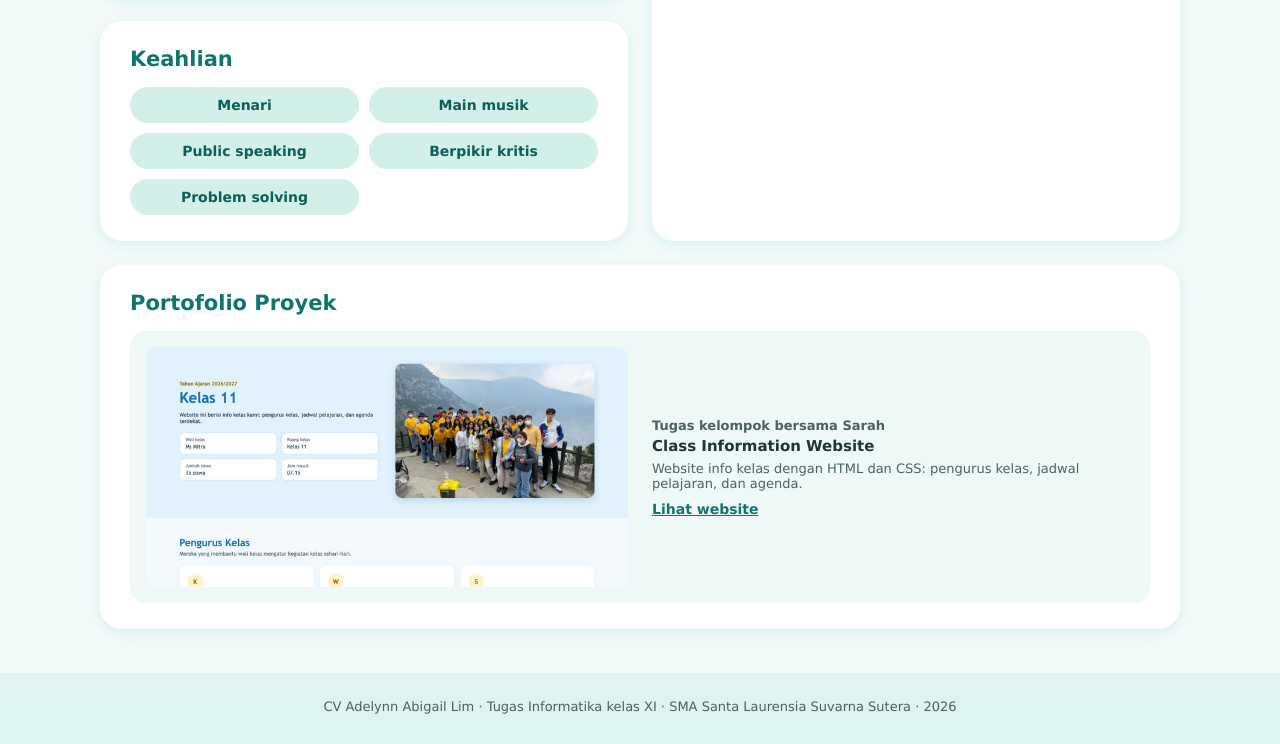
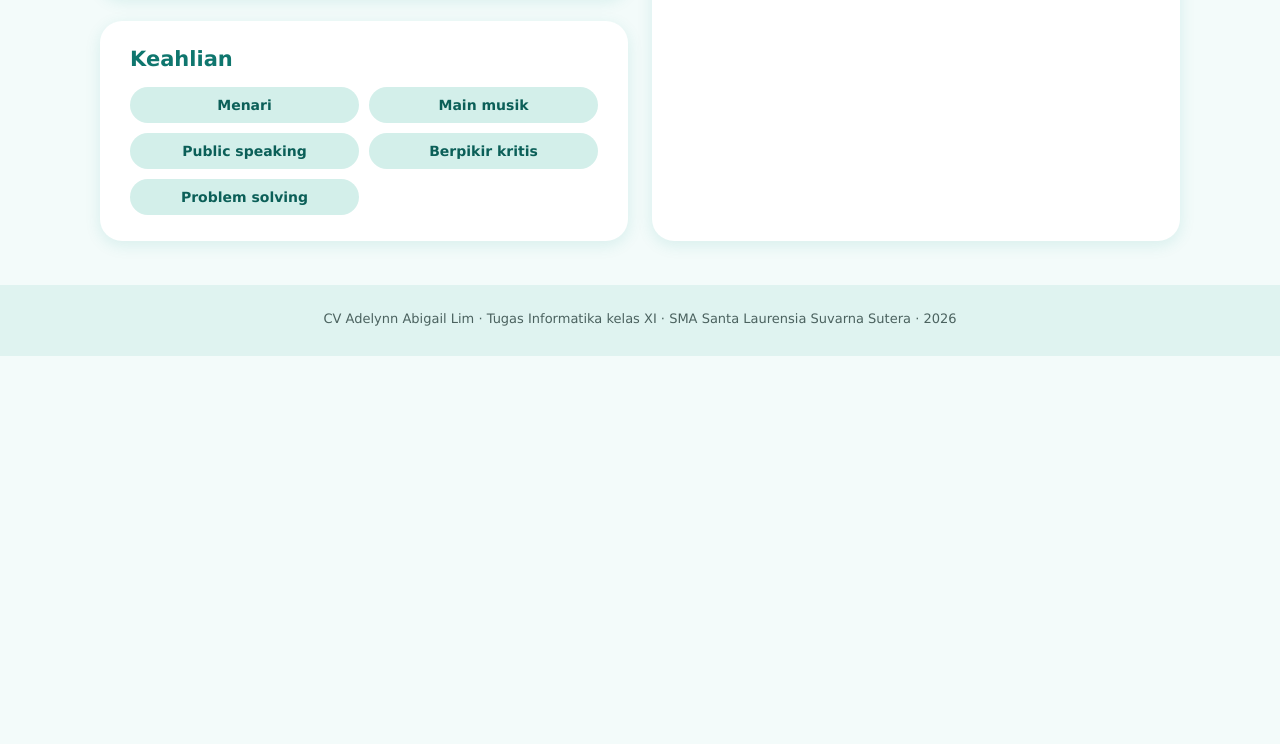
Before and after one commit to ellele03/AOP-DT-Sarah, a plain HTML site: page cv1.html in a window 1280 px wide. Shown: the part 870-1614 px from the top of the page. After the commit the page ends 1226 px from the top, so only its background shows below. Drawn offline with Linux system fonts and the light colour scheme.

Commit message:
Hapus portofolio proyek di CV Adel dan Sarah

```diff
--- a/cv1.css
+++ b/cv1.css
@@ -231,53 +231,6 @@ body {
     text-align: center;
 }
 
-.adel-proyek {
-    display: grid;
-    grid-template-columns: 1fr 1fr;
-    gap: 24px;
-    align-items: center;
-    padding: 16px;
-    background-color: #eef8f6;
-    border-radius: 16px;
-}
-
-.adel-proyek-isi {
-    padding: 8px 0;
-}
-
-.adel-proyek-gambar {
-    display: block;
-    width: 100%;
-    height: 240px;
-    margin: 0;
-    object-fit: cover;
-    border-radius: 10px;
-}
-
-.adel-kartu .adel-label {
-    margin: 0 0 4px 0;
-    font-size: 12px;
-    font-weight: bold;
-    color: #0f766e;
-}
-
-.adel-proyek-isi h3 {
-    margin: 0 0 6px 0;
-}
-
-.adel-kartu .adel-proyek-isi p {
-    font-size: 13px;
-    color: #4b625f;
-}
-
-.adel-lihat {
-    display: block;
-    margin: 10px 0 0 0;
-    color: #0f766e;
-    font-size: 14px;
-    font-weight: bold;
-}
-
 .adel-bawah {
     padding: 26px 16px 30px 16px;
     background-color: #dff3f0;
@@ -390,8 +343,4 @@ body {
         font-size: 13px;
     }
 
-    .adel-proyek {
-        grid-template-columns: 1fr;
-    }
-
 }
--- a/cv1.html
+++ b/cv1.html
@@ -18,7 +18,6 @@
                     <li><a href="#adel-tentang">Tentang</a></li>
                     <li><a href="#adel-pengalaman">Pengalaman</a></li>
                     <li><a href="#adel-keahlian">Keahlian</a></li>
-                    <li><a href="#adel-portofolio">Portofolio</a></li>
                 </ul>
             </nav>
         </div>
@@ -91,19 +90,6 @@
             </section>
         </div>
 
-        <section class="adel-kartu" id="adel-portofolio">
-            <h2>Portofolio Proyek</h2>
-            <div class="adel-proyek">
-                <a href="index.html"><img src="proyek-kelas.jpg" alt="Tampilan website info kelas" class="adel-proyek-gambar"></a>
-                <div class="adel-proyek-isi">
-                    <p class="adel-label">Tugas kelompok bersama Sarah</p>
-                    <h3>Class Information Website</h3>
-                    <p>Website info kelas dengan HTML dan CSS: pengurus kelas, jadwal pelajaran, dan agenda.</p>
-                    <a class="adel-lihat" href="index.html">Lihat website</a>
-                </div>
-            </div>
-        </section>
-
     </main>
 
     <footer class="adel-bawah">
```
Also changed, not shown: cv2.css (+0 -51 lines), cv2.html (+0 -14 lines), proyek-kelas.jpg (deleted).
